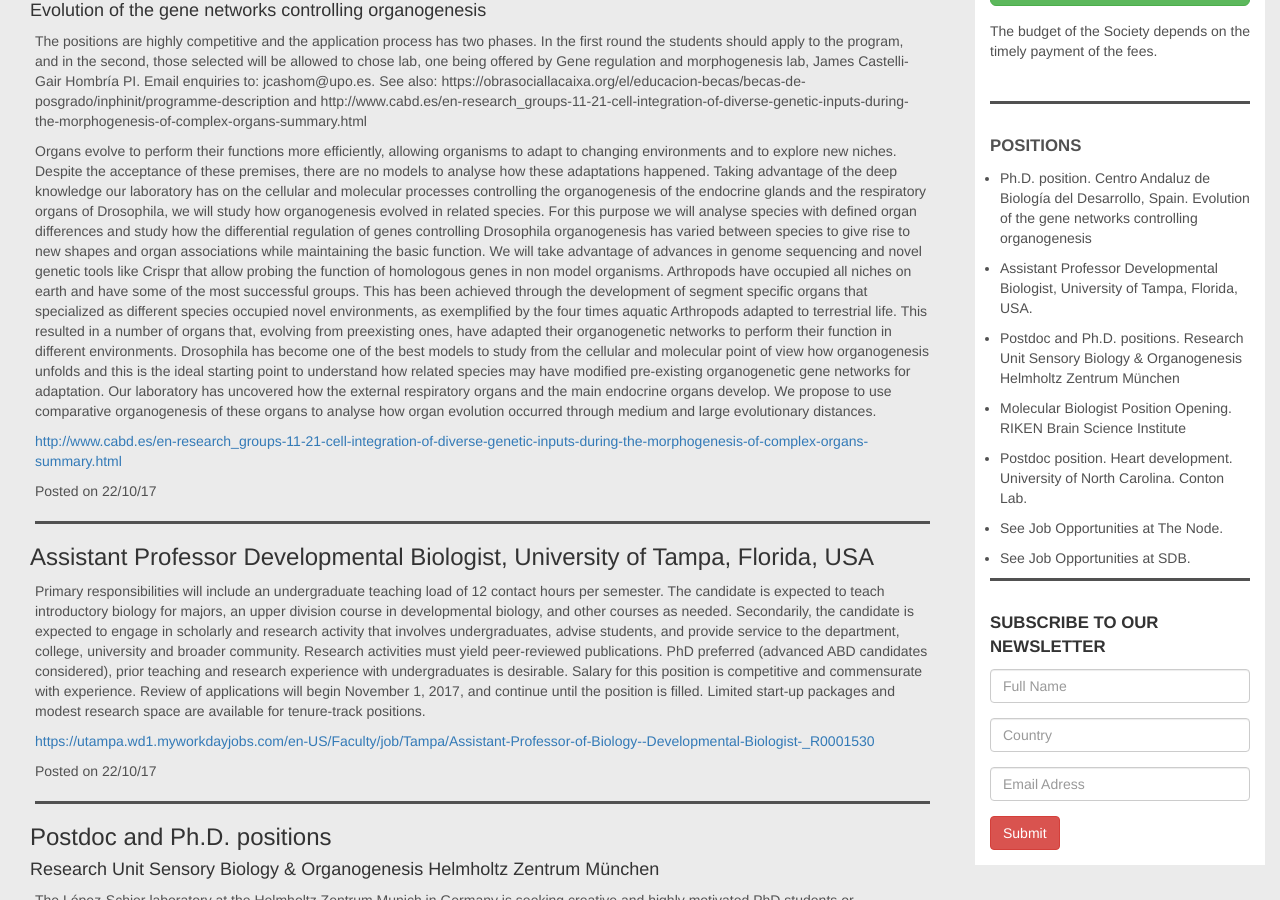
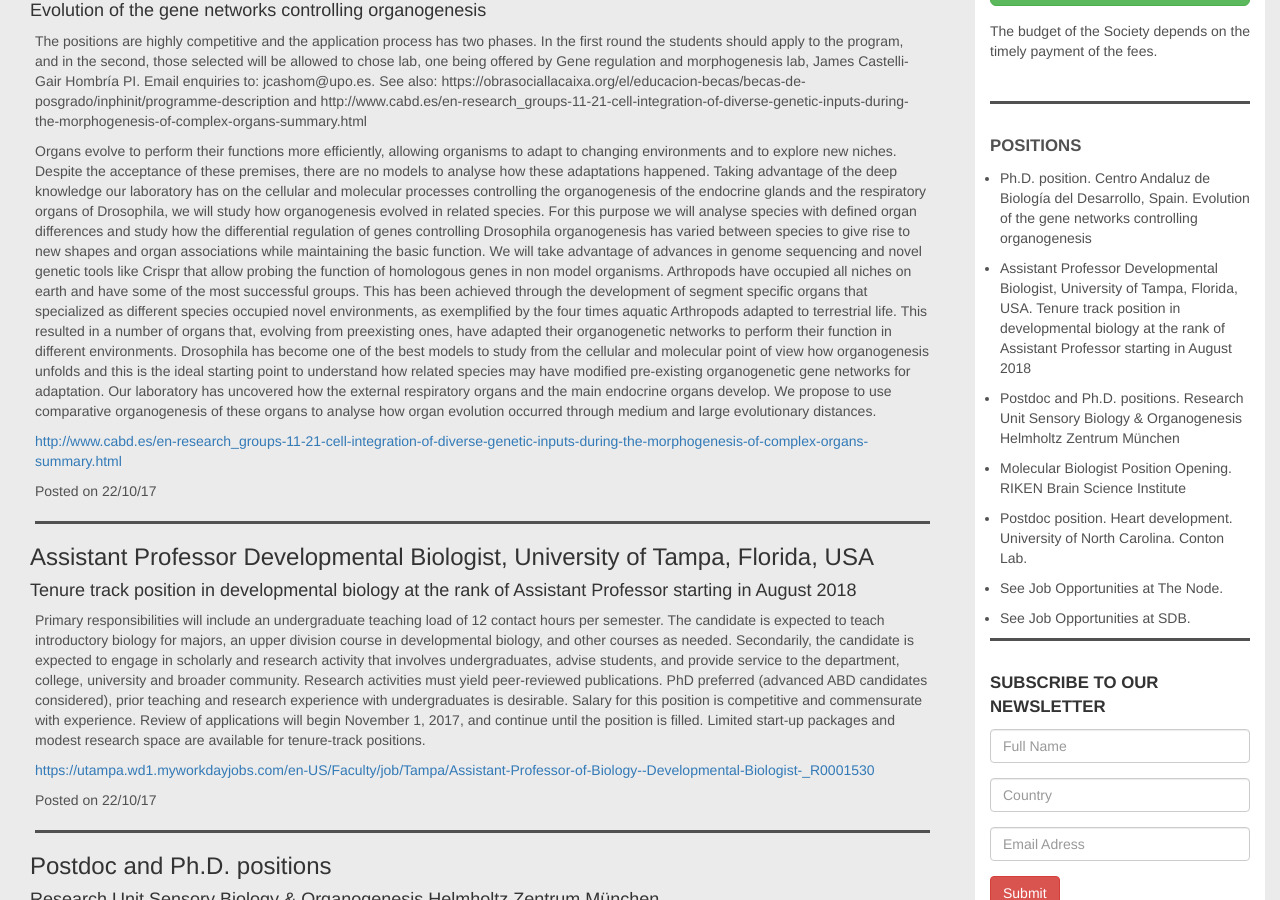
Before and after one commit to lasdb/lasdb.github.io, a Jekyll site: the page built from _posts/2000-01-01-jobs.markdown, in a window 1280 px wide and 900 px high, scrolled down 353 px. Built offline with Jekyll 4.4.1, drawn with Linux system fonts in a browser that asks for light colours; nearby versions of some CDN libraries.

Commit message:
Update 2000-01-01-jobs.markdown

```diff
--- a/_posts/2000-01-01-jobs.markdown
+++ b/_posts/2000-01-01-jobs.markdown
@@ -18,7 +18,7 @@ Our laboratory has uncovered how the external respiratory organs and the main en
 
   - title: 'Assistant Professor Developmental Biologist, University of Tampa, Florida, USA'
     date: '22/10/17'
-    subtitle: ''
+    subtitle: 'Tenure track position in developmental biology at the rank of Assistant Professor starting in August 2018'
     body: 'Primary responsibilities will include an undergraduate teaching load of 12 contact hours per semester.  The candidate is expected to teach introductory biology for majors, an upper division course in developmental biology, and other courses as needed.
 Secondarily, the candidate is expected to engage in scholarly and research activity that involves undergraduates, advise students, and provide service to the department, college, university and broader community. Research activities must yield peer-reviewed publications.
 PhD preferred (advanced ABD candidates considered), prior teaching and research experience with undergraduates is desirable.
```
